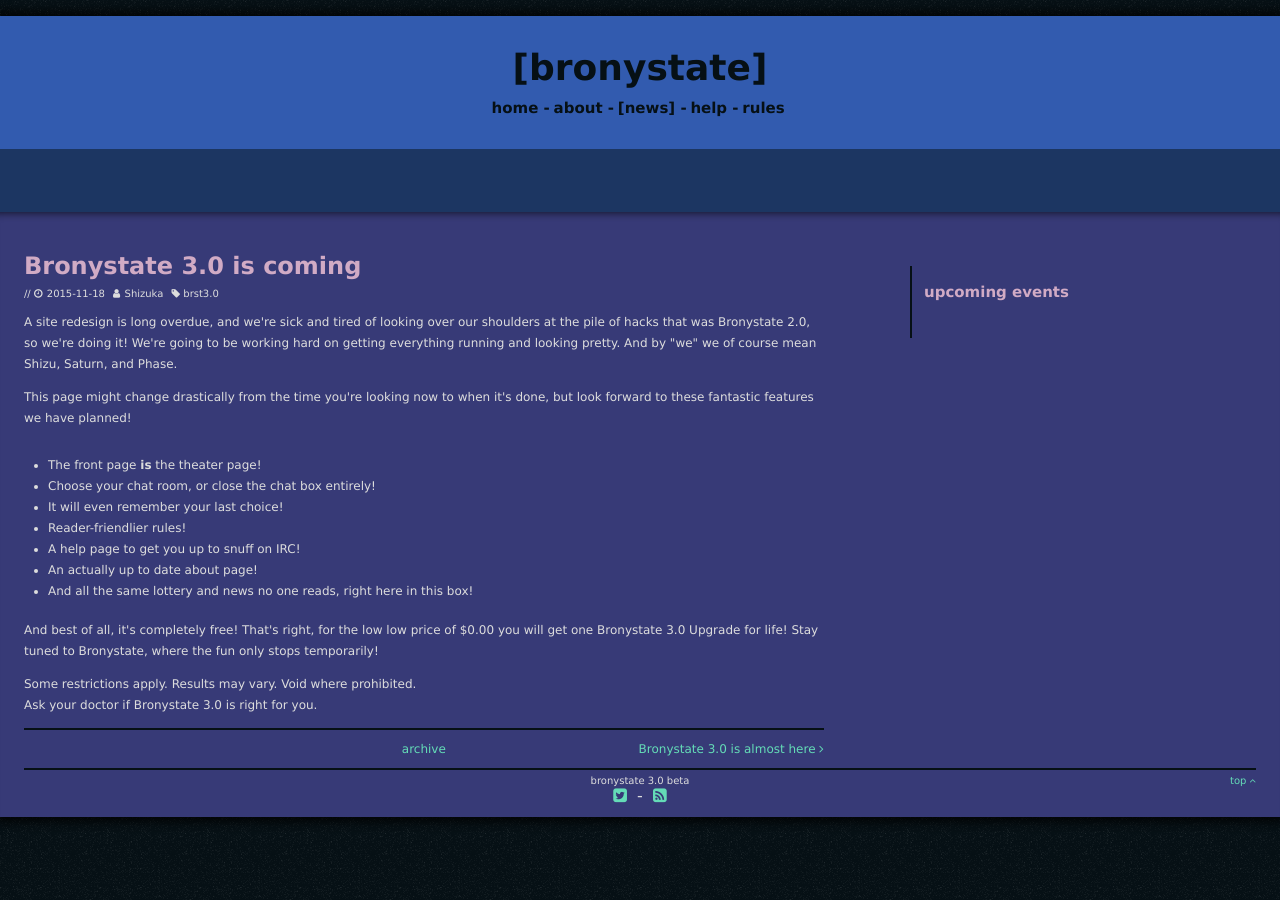
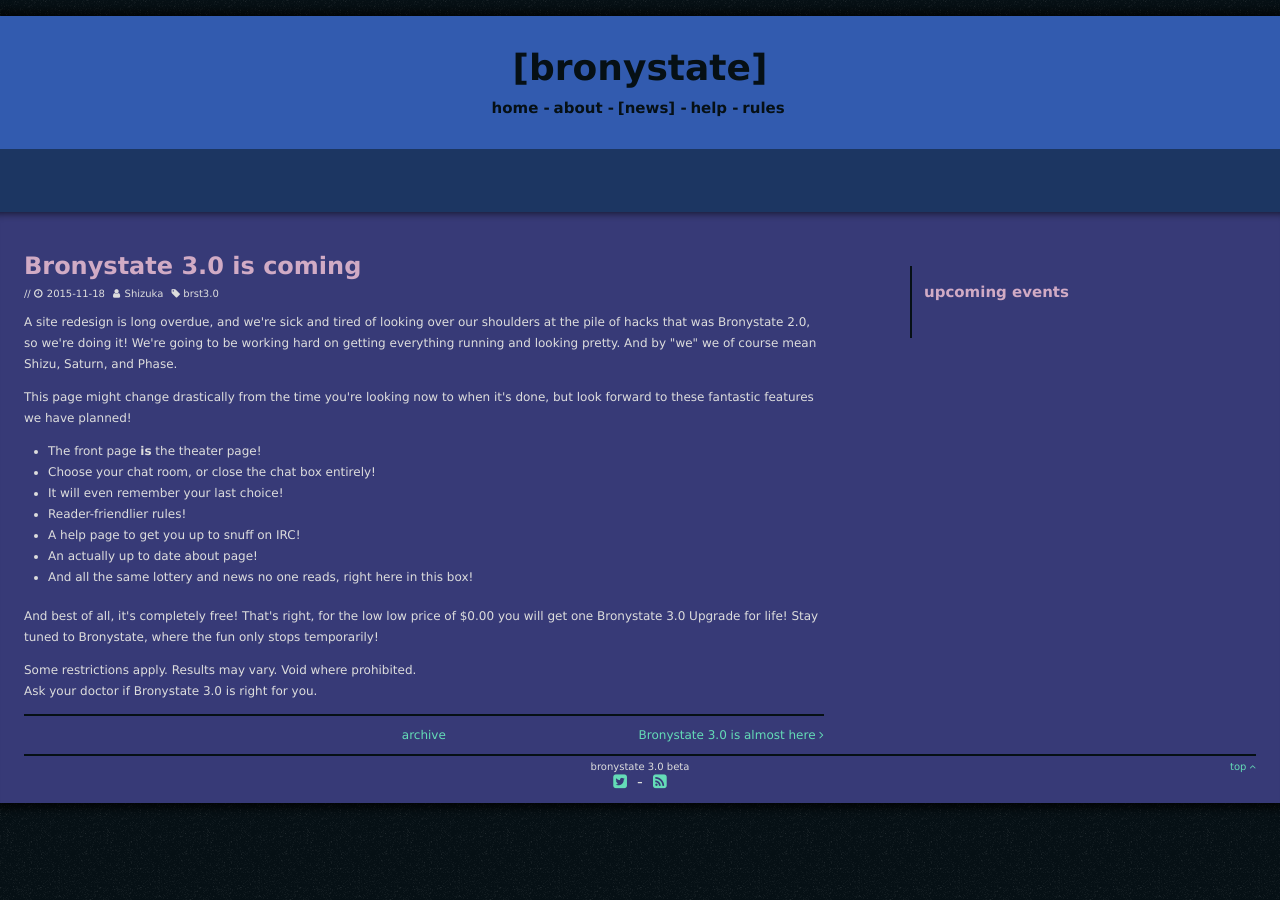
Before and after one commit to Bronystate/brstv3, a Jekyll site: the page built from _posts/2015-11-18-helloworld.md, in a window 1280 px wide. Built offline with Jekyll 4.4.1, drawn with Linux system fonts in a browser that asks for light colours; nearby versions of some CDN libraries.

Commit message:
added anchors
Fixes #18, the a tag was getting wrapped in a p by the markdown pass,
replaced a with div height 0

```diff
--- a/_layouts/post.html
+++ b/_layouts/post.html
@@ -5,7 +5,7 @@
 <section class="article-wrap">
 <article>
 {% include meta_postinfo.html post=page skiplink=true %}
-{{ content | replace: '<!-- more -->', '<a id="read-more"></a>' }}
+{{ content | replace: '<!-- more -->', '<div class="anchor" id="read-more"></div>' }}
 </article>
 {% include meta_newsnav.html post=page %}
 </section>
--- a/assets/css/main.scss
+++ b/assets/css/main.scss
@@ -186,6 +186,10 @@
       margin: 0;
     }
   }
+
+  &.anchor {
+    height: 0;
+  }
 }
 
 strong {
```
Also changed, not shown: index_help.md (+2 -0 lines).
